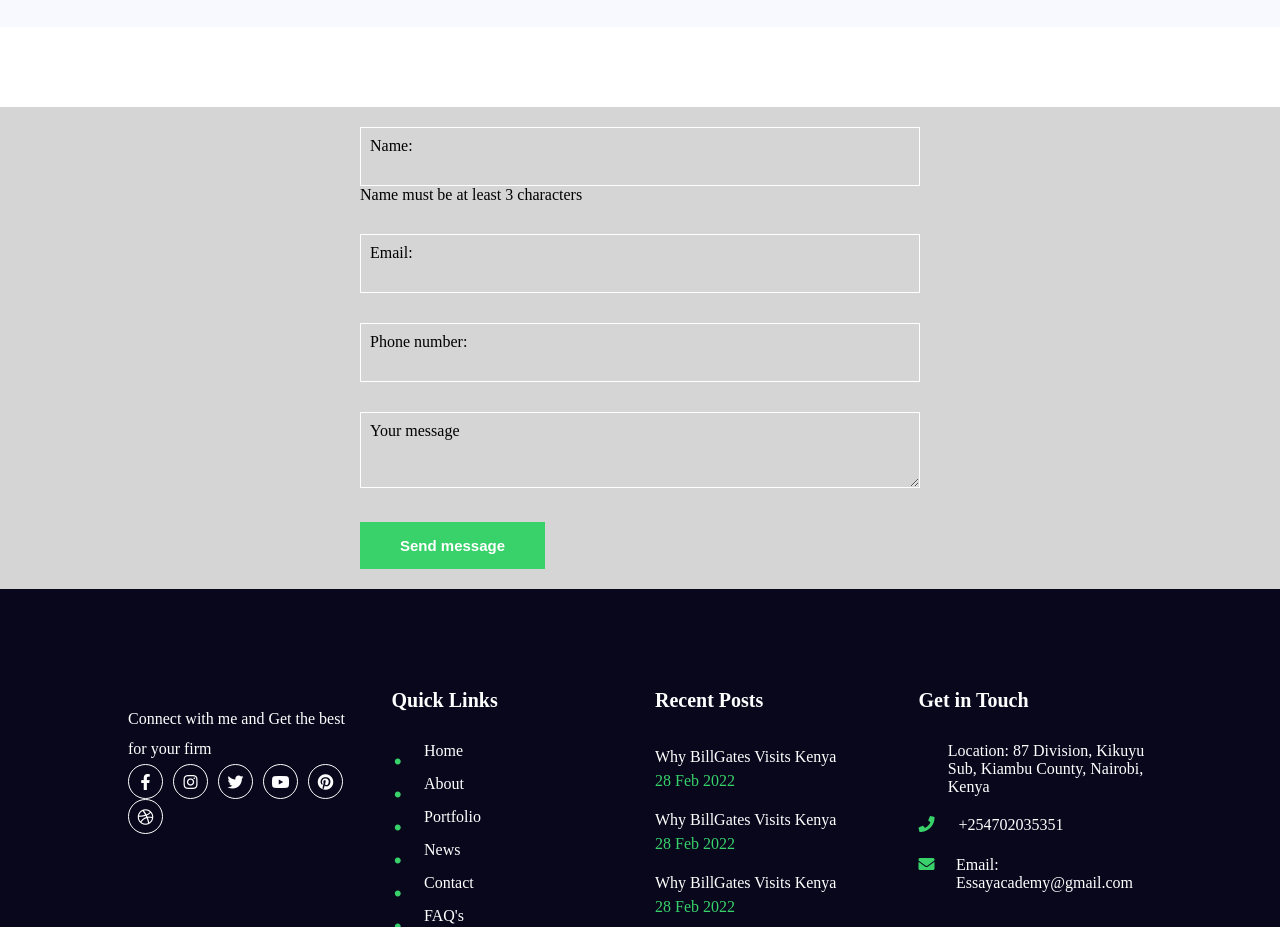
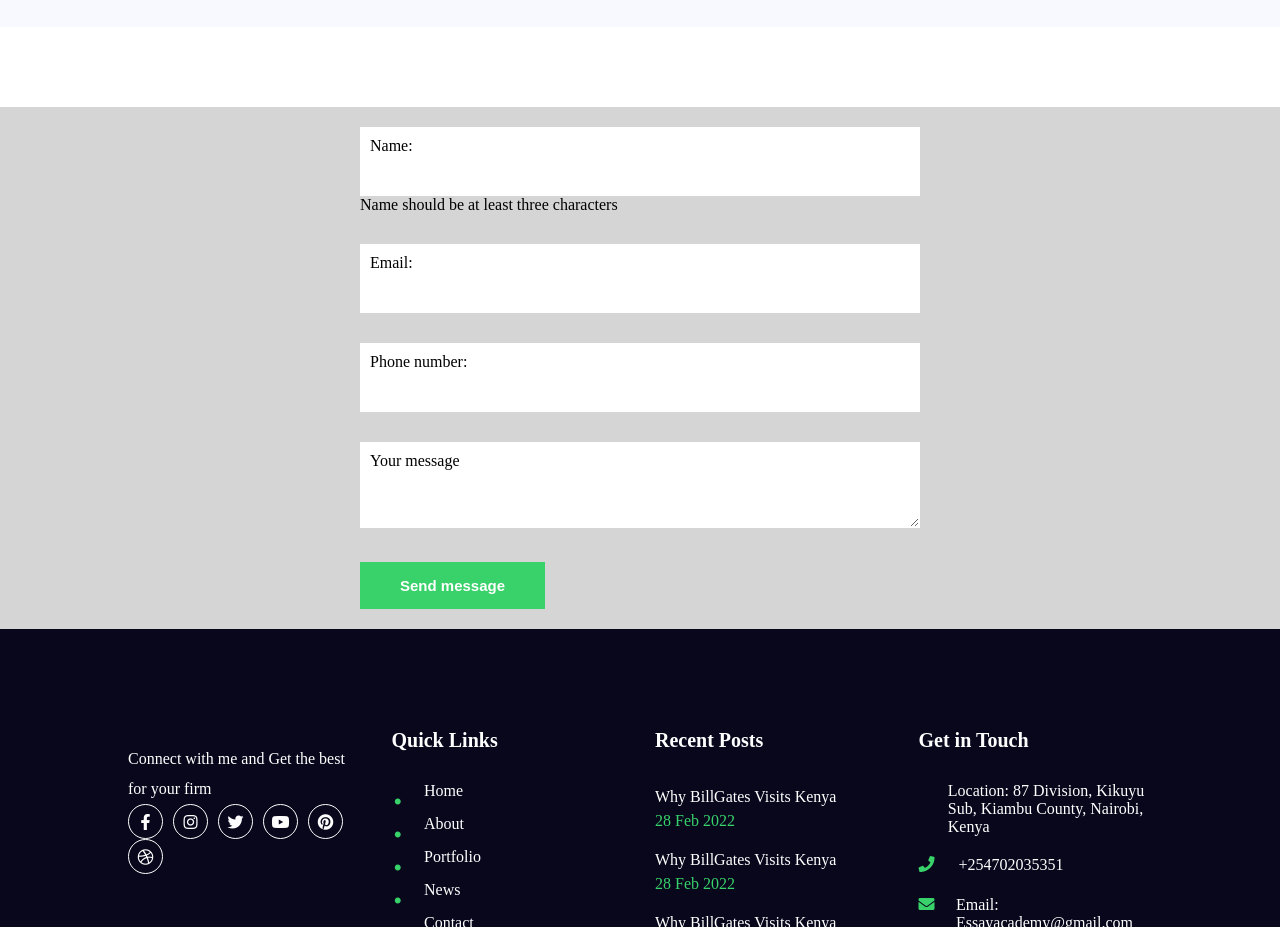
Before and after one commit to MelvinJosephh/portfolio.io, a React (Create React App) app: page / in a window 1280 px wide. Shown: the part 5880-6807 px from the top of the page. Built offline with nearby package versions, Linux system fonts and the light colour scheme.

Commit message:
first commit

```diff
--- a/package.json
+++ b/package.json
@@ -5,6 +5,10 @@
   "dependencies": {
     "@emotion/react": "^11.10.5",
     "@emotion/styled": "^11.10.5",
+    "@fortawesome/fontawesome-svg-core": "^6.3.0",
+    "@fortawesome/free-regular-svg-icons": "^6.3.0",
+    "@fortawesome/free-solid-svg-icons": "^6.3.0",
+    "@fortawesome/react-fontawesome": "^0.2.0",
     "@mui/icons-material": "^5.10.9",
     "@mui/material": "^5.10.13",
     "@mui/styled-engine-sc": "^5.10.6",
--- a/src/App.css
+++ b/src/App.css
@@ -441,11 +441,11 @@ padding: 20px 20px;
 }
 input, textarea{
   width: 100%;
-  padding: 20px;
+  padding: 25px;
   outline: 0;
   border: 1px solid #fff;
-  color: #fff;
-  background: transparent;
+  color: black;
+  background: #fff;
   font-size: 15px;
 }
 .form label {
--- a/src/Components/Registration/validation.jsx
+++ b/src/Components/Registration/validation.jsx
@@ -5,7 +5,7 @@ function Forms() {
   const [errors, setErrors] = useState({});
   useEffect(() => {
     if (formData.name.length < 3) {
-      setErrors(prevErrors => ({ ...prevErrors, name: 'Name must be at least 3 characters' }));
+      setErrors(prevErrors => ({ ...prevErrors, name: 'Name should be at least three characters' }));
     } else {
       setErrors(prevErrors => ({ ...prevErrors, name: null }));
     }
--- a/src/index.js
+++ b/src/index.js
@@ -3,11 +3,12 @@ import ReactDOM from 'react-dom/client';
 import './index.css';
 import App from './App';
 import reportWebVitals from './reportWebVitals';
-
+<script src="https://kit.fontawesome.com/9e700523f3.js" crossorigin="anonymous"></script>
 const root = ReactDOM.createRoot(document.getElementById('root'));
 root.render(
   <React.StrictMode>
     <App />
+
   </React.StrictMode>
 );
 
```
Also changed, not shown: 2 other files (tests, documents, lock files or other folders).
